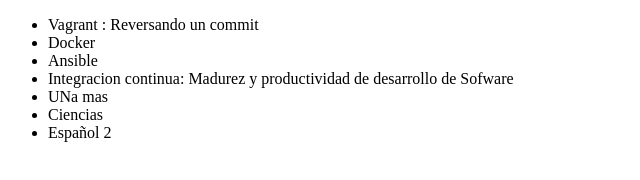
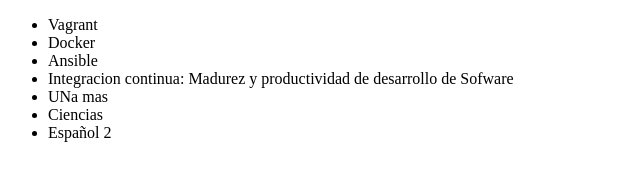
Before and after one commit to JoseMigueGitHub/alura-git, a plain HTML site: page Git/index.html in a window 1280 px wide. Shown: the whole page, without its empty margins (0-640 px from the left). Drawn offline with Linux system fonts and the light colour scheme.

Commit message:
Revert "Prueba de reversar un commit"
This reverts commit 3e630b24b7e383e4f962b23e4f933f311ecc1ebf.

```diff
--- a/Git/index.html
+++ b/Git/index.html
@@ -6,7 +6,7 @@
 </head>
 <body>
     <ul>
-        <li>Vagrant : Reversando un commit</li>
+        <li>Vagrant</li>
         <li>Docker</li>
         <li>Ansible</li>
         <li>Integracion continua: Madurez y productividad de desarrollo de Sofware</li>
```
